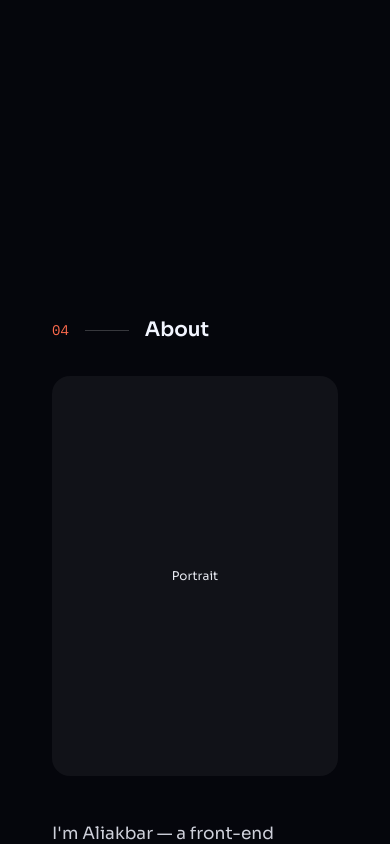
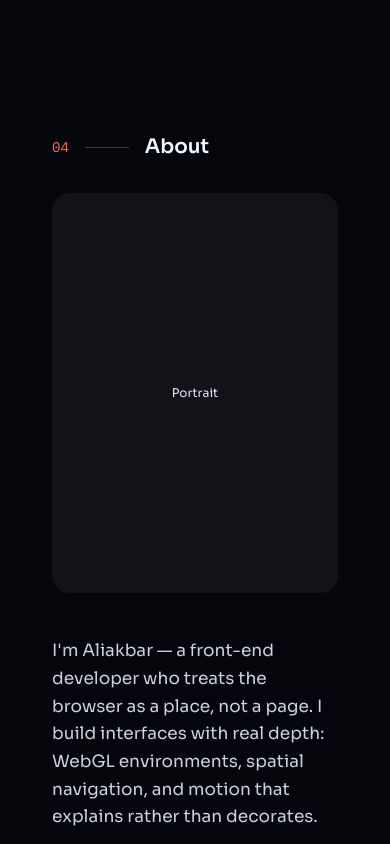
Before and after one commit to a-kadkhoda/Spatial_3D_Portfolio, a Next.js app: page / in a window 390 px wide. Shown: the part 3180-4024 px from the top of the page. Built offline with nearby package versions, Linux system fonts and the light colour scheme.

Commit message:
fix about to be show all content no scrolled

```diff
--- a/components/sections/About.tsx
+++ b/components/sections/About.tsx
@@ -4,15 +4,17 @@ export default function About() {
   const { aboutParagraphs, location, focus, status } = portfolioData;
 
   return (
-    <section id="about" className="h-full flex flex-col px-8 md:px-16">
-      <div className="shrink-0 flex items-center gap-4 mb-8 pt-6 md:pt-0">
+    <section
+      id="about"
+      className="h-full flex flex-col justify-center px-8 md:px-16"
+    >
+      <div className="flex items-center gap-4 mb-8">
         <span className="font-mono text-sm text-accent">04</span>
         <span className="w-11 h-px bg-white/20" />
         <h2 className="text-xl md:text-3xl font-semibold">About</h2>
       </div>
 
-      <div className="flex-1 overflow-y-auto no-scrollbar">
-        <div className="grid gap-11 items-center grid-cols-1 md:grid-cols-[340px_1fr] pb-6">
+      <div className="grid gap-11 items-center grid-cols-1 md:grid-cols-[340px_1fr]">
         <div className="h-100 max-w-85 w-full mx-auto rounded-[18px] bg-white/5 flex items-center justify-center text-xs text-text-muted">
           Portrait
         </div>
@@ -47,7 +49,6 @@ export default function About() {
           </div>
         </div>
       </div>
-      </div>
     </section>
   );
 }
```
Lines whose indentation alone changed are shown as unchanged.
